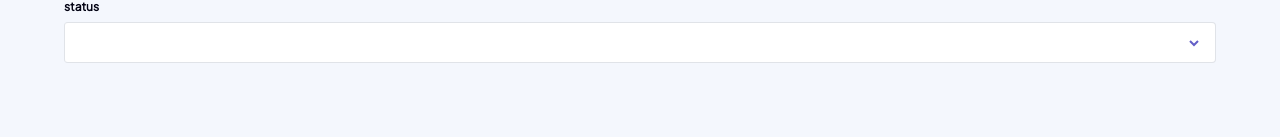
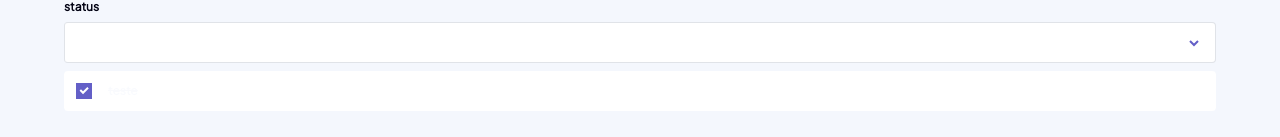
Before and after one commit to MariaLemos/kanban-task-management-web-app, a React (Create React App) app in the folder app/: page / in a window 1280 px wide. Shown: the part 177-314 px from the top of the page. Built offline with nearby package versions, Linux system fonts and the light colour scheme.

Commit message:
feat: add checklistItem

```diff
--- a/app/src/App.tsx
+++ b/app/src/App.tsx
@@ -1,6 +1,7 @@
 import { useState } from "react";
 import styled, { ThemeProvider } from "styled-components";
 import { Button } from "./commons/button";
+import { CheckListItem } from "./commons/checkListItem";
 import { DropDown } from "./commons/dropdown";
 import { Input } from "./commons/input";
 import GlobalStyle, { SchemeColors } from "./GlobalStyles";
@@ -33,6 +34,7 @@ function App() {
             errorMessage="cant be empty"
           />
           <DropDown label={"status"} optionNames={["doing", "todo"]} />
+          <CheckListItem isDone={true} label={"teste"} />
         </Main>
       </ThemeProvider>
     </div>
--- a/app/src/GlobalStyles.ts
+++ b/app/src/GlobalStyles.ts
@@ -12,6 +12,7 @@ export const SchemeColors = {
   red: "#EA5555",
   redHover: "#FF9898",
   white: "#fff",
+  mainPurpleWithTransaprency: " rgba(99, 95, 199, 0.75)",
 };
 
 const GlobalStyle = createGlobalStyle`
@@ -33,7 +34,7 @@ const GlobalStyle = createGlobalStyle`
     margin:0;
     padding:0;
     box-sizing:border-box;
-
+    transition:all 0.2s;
 }
 body{
     font-family: 'Plus Jakarta Sans';
--- a/app/src/Themes.ts
+++ b/app/src/Themes.ts
@@ -1,7 +1,7 @@
 import { SchemeColors } from "./GlobalStyles";
 
 const lightTheme: Theme = {
-  dropdown: {
+  default: {
     bg: SchemeColors.white,
   },
 
@@ -28,7 +28,7 @@ const lightTheme: Theme = {
   },
 };
 const darkTheme: Theme = {
-  dropdown: {
+  default: {
     bg: SchemeColors.darkBg,
   },
   input: {
--- /dev/null
+++ b/app/src/commons/checkListItem.tsx
@@ -0,0 +1,73 @@
+import { useState } from "react";
+import styled from "styled-components";
+import IconCheck from "../assets/icon-check.svg";
+
+export const CheckListItem: React.FC<{
+  isDone: boolean;
+  label: string;
+}> = ({ label, isDone }) => {
+  const [isChecked, setIsChecked] = useState(isDone);
+  return (
+    <StyledCheckListItem>
+      <Checkbox
+        id="statusCheck"
+        type="checkbox"
+        checked={isChecked}
+        onChange={() => setIsChecked(!isChecked)}
+      />
+      <Label htmlFor="statusCheck">{label}</Label>
+    </StyledCheckListItem>
+  );
+};
+const StyledCheckListItem = styled.li`
+  list-style: none;
+  margin: 0.5rem 0;
+  padding: 12px;
+  border-radius: 4px;
+  font-weight: 700;
+  font-size: 12px;
+  display: flex;
+
+  background-color: ${({ theme }) => theme.default.bg};
+  &:hover {
+    background-color: ${({ theme }) => theme.mainPurpleWithTransaprency};
+  }
+`;
+const Checkbox = styled.input`
+  margin-right: 1rem;
+  height: 1rem;
+  width: 1rem;
+
+  position: relative;
+
+  &:after {
+    content: "";
+    position: absolute;
+    height: 1rem;
+    width: 1rem;
+    visibility: visible;
+    background-color: ${({ theme }) => theme.darkGrey};
+  }
+  &:focus:active,
+  &:focus:after,
+  &:focus-visible:after,
+  &:focus-within:after {
+    outline: 2px solid ${({ theme }) => theme.mainPurple};
+  }
+  &:checked:after {
+    background-color: ${({ theme }) => theme.mainPurple};
+    background-image: url(${IconCheck});
+    background-repeat: no-repeat;
+    background-size: 10px 8px;
+    background-position: center;
+  }
+  &:checked + label {
+    text-decoration: line-through;
+    mix-blend-mode: normal;
+    opacity: 0.5;
+  }
+`;
+const Label = styled.label`
+  line-height: 1rem;
+  display: flex;
+`;
--- a/app/src/types.d.ts
+++ b/app/src/types.d.ts
@@ -1,5 +1,5 @@
 type ButtonType = "primary" | "secondary" | "destructive";
-type ThemedComponents = "input" | "dropdown";
+type ThemedComponents = "input" | "default";
 type Theme = { [key in ThemedComponents]: ThemedComponentProps } & {
   buttons: {
     [key in ButtonType]: ThemedComponentProps;
```
